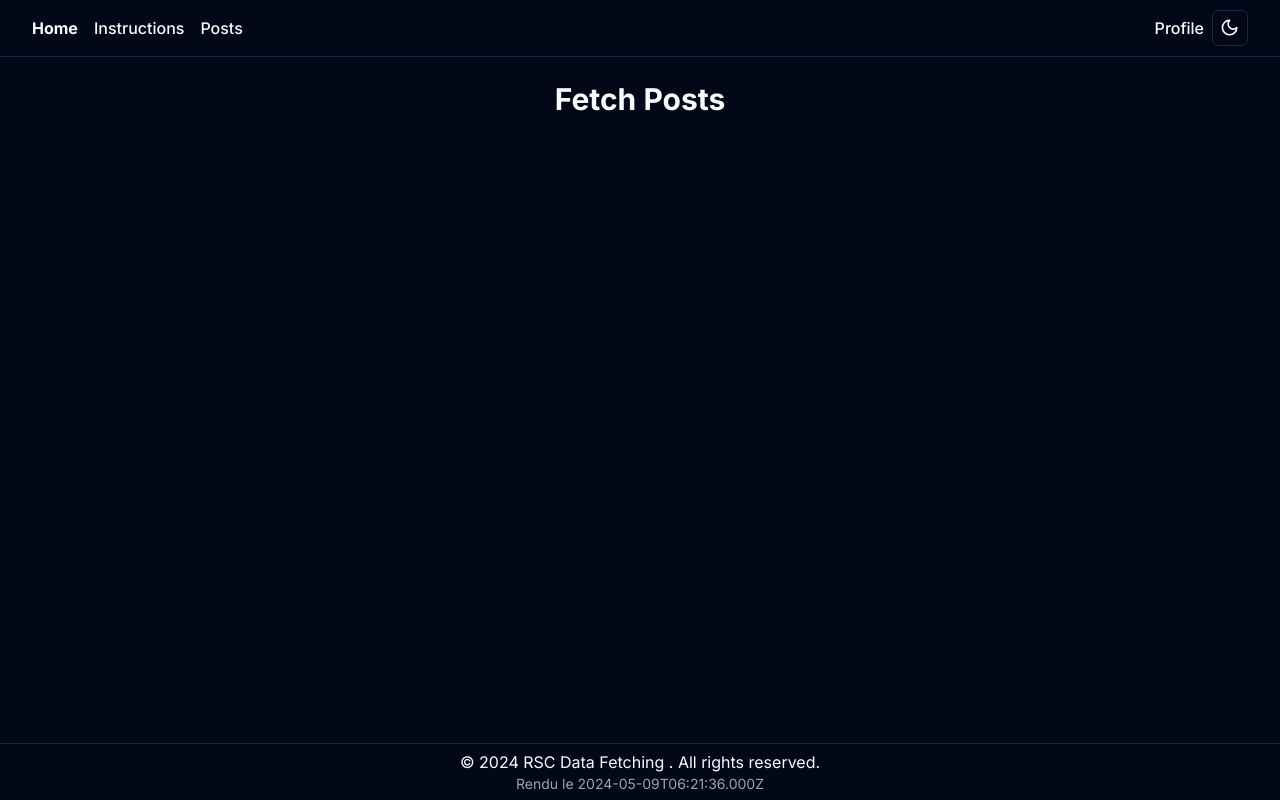
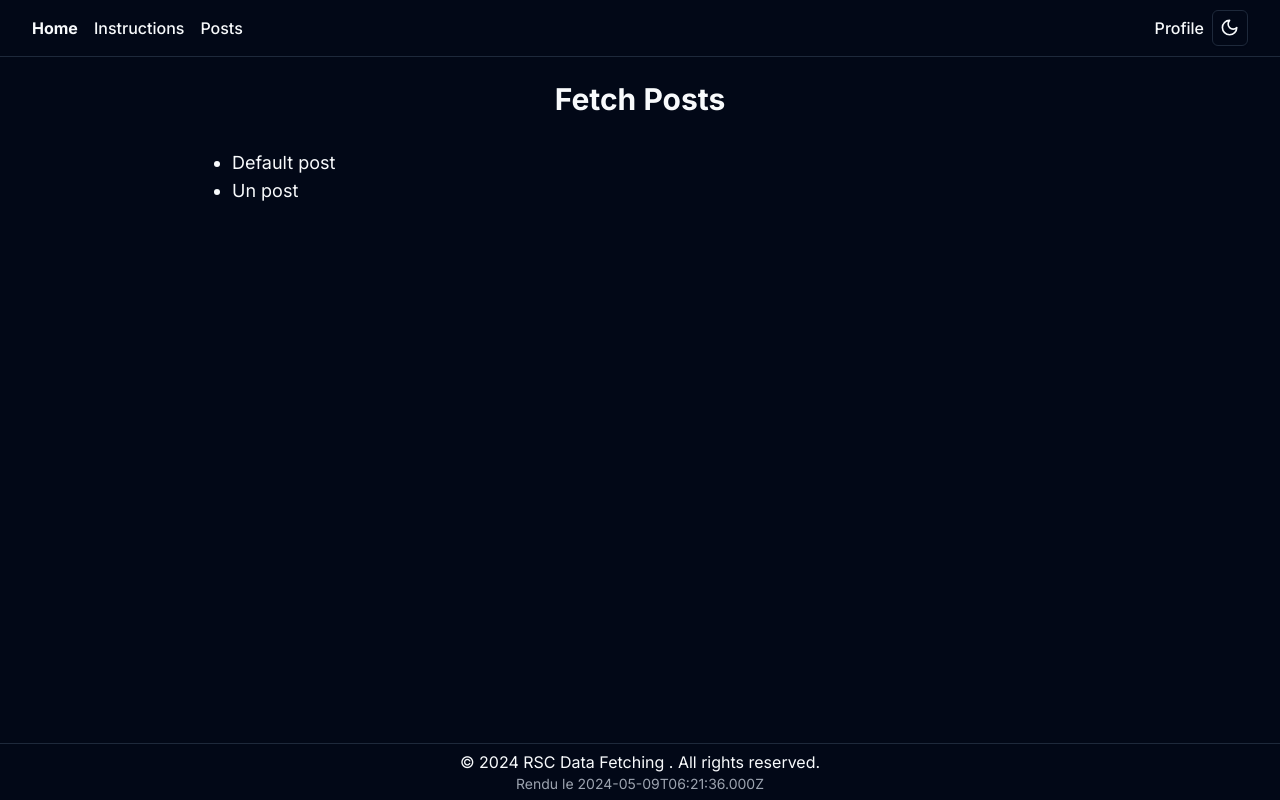
Before and after one commit to tloyan/next-rsc-datafetch, a Next.js app: page /exercises/post in a window 1280 px wide. Built offline with nearby package versions, Linux system fonts and the light colour scheme; data requests are answered from the project's data file.

Commit message:
feature/fetch-rcc

```diff
--- a/src/app/exercises/post/page.exercise.tsx
+++ b/src/app/exercises/post/page.exercise.tsx
@@ -1,37 +1,28 @@
-// eslint-disable-next-line @typescript-eslint/no-unused-vars
+'use client'
+
 import {Post} from '@/lib/type'
-// 🐶 Importe `useEffect` et `useState` car ils seront utiles pour récupérer les datas
-// 🤖 import {useEffect, useState} from 'react'
-
-// 🐶 Une erreur devrait apparaître, corrige la car nous sommes dans un composant client
+import {useEffect, useState} from 'react'
 
 const Page = () => {
-  // 🐶 Crée un state pour les posts
-  //const [posts, setPosts] = useState<Post[]>([])
+  const [posts, setPosts] = useState<Post[]>([])
 
-  // 🐶 Crée un effet pour récupérer les posts
-  // 🤖 Utilise le code ci-dessous
-
-  // useEffect(() => {
-  //   const fetchPosts = async () => {
-  //     try {
-  //       const response = await fetch(
-  //         'https://jsonplaceholder.typicode.com/posts'
-  //       )
-  //       const data = await response.json()
-  //       setPosts(data as Post[])
-  //     } catch (error) {
-  //       console.error('Error fetching posts:', error)
-  //     }
-  //   }
-  //   fetchPosts()
-  // }, [])
+  useEffect(() => {
+    const fetchPosts = async () => {
+      try {
+        const response = await fetch('http://localhost:4000/posts/')
+        const data = await response.json()
+        setPosts(data as Post[])
+      } catch (error) {
+        console.error('Error fetching posts:', error)
+      }
+    }
+    fetchPosts()
+  }, [])
   return (
     <div className="mx-auto max-w-4xl p-6 text-lg">
       <h1 className="mb-4 text-center text-3xl font-bold"> Fetch Posts</h1>
       <ul className="list-disc p-4 pl-4">
-        {/* 🐶 Affiche les posts */}
-        {/* {posts?.map((post: Post) => <li key={post.title}>{post.title}</li>)} */}
+        {posts?.map((post: Post) => <li key={post.title}>{post.title}</li>)}
       </ul>
     </div>
   )
```
